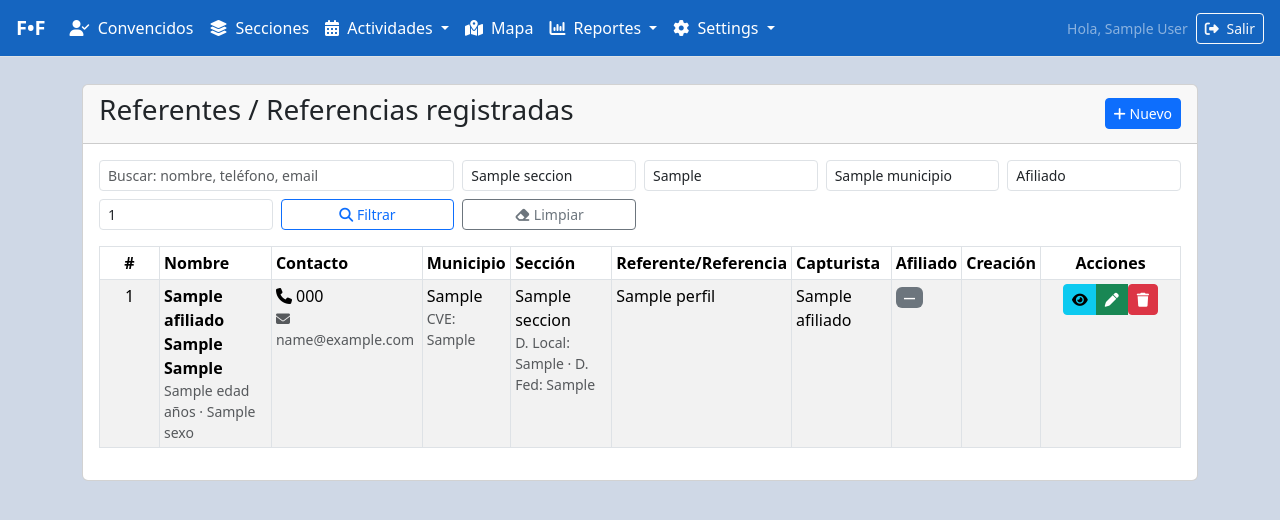
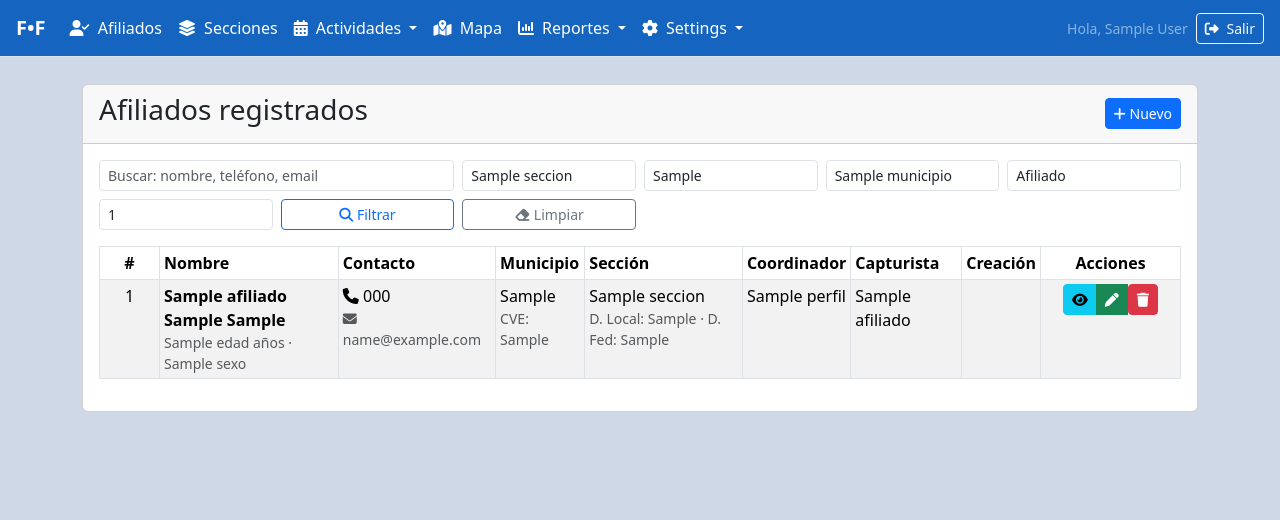
Before and after one commit to Nasakareal/federalista, a Laravel app: template resources/views/afiliados/index.blade.php in a window 1280 px wide. Shown: the top 520 px of the page. Run offline with Laravel 8, Linux system fonts and the light colour scheme; a user stored in the database is signed in; tables that the repository leaves empty hold one stand-in row (values such as "Sample post"); the template is opened without the code that fills it: most values are stand-ins (such as "Sample title", 1, 10 or a date in 2020); some libraries are stand-ins or nearby versions.

Commit message:
coordinador

```diff
--- a/resources/views/afiliados/create.blade.php
+++ b/resources/views/afiliados/create.blade.php
@@ -183,7 +183,7 @@
           </div>
 
           <div class="col-md-12">
-            <label class="form-label {{ $req('perfil') ? 'required' : '' }}">Referente</label>
+            <label class="form-label {{ $req('perfil') ? 'required' : '' }}">Coordinador</label>
             <textarea name="perfil" rows="2"
                       class="form-control @error('perfil') is-invalid @enderror"
                       {{ $req('perfil') ? 'required' : '' }}>{{ old('perfil') }}</textarea>
--- a/resources/views/afiliados/edit.blade.php
+++ b/resources/views/afiliados/edit.blade.php
@@ -197,7 +197,7 @@
           </div>
 
           <div class="col-md-12">
-            <label class="form-label {{ $req('perfil') ? 'required' : '' }}">Referente</label>
+            <label class="form-label {{ $req('perfil') ? 'required' : '' }}">Coordinador</label>
             <textarea name="perfil" rows="2"
                       class="form-control @error('perfil') is-invalid @enderror"
                       {{ $req('perfil') ? 'required' : '' }}>{{ old('perfil', $afiliado->perfil) }}</textarea>
--- a/resources/views/afiliados/index.blade.php
+++ b/resources/views/afiliados/index.blade.php
@@ -1,16 +1,16 @@
 @extends('layouts.app')
 
-@section('title','Referente/Referencia')
+@section('title','Afiliados')
 
 @section('content_header')
-  <h1 class="text-center w-100">Referente/Referencia</h1>
+  <h1 class="text-center w-100">Afiliados</h1>
 @endsection
 
 @section('content')
 <div class="container-xl">
   <div class="card card-outline card-primary">
     <div class="card-header d-flex justify-content-between align-items-center">
-      <h3 class="card-title">Referentes / Referencias registradas</h3>
+      <h3 class="card-title">Afiliados registrados</h3>
       @can('afiliados.crear')
       <div class="btn-group">
         <a href="{{ route('registro') }}" class="btn btn-primary btn-sm">
@@ -54,29 +54,6 @@
         </div>
       </form>
 
-      @php
-        // Clases por estatus (colores)
-        $cls = function($st){
-          $st = strtolower((string)$st);
-          return match($st){
-            'validado'   => 'badge bg-success',
-            'pendiente'  => 'badge bg-warning text-dark',
-            'descartado' => 'badge bg-danger',
-            default      => 'badge bg-secondary'
-          };
-        };
-
-        // Texto mostrado: Sí / No / Pendiente
-        $txt = function($st){
-          $st = strtolower((string)$st);
-          return match($st){
-            'validado'   => 'Sí',
-            'descartado' => 'No',
-            'pendiente'  => 'Pendiente',
-            default      => '—'
-          };
-        };
-      @endphp
 
       <table id="tblAfiliados" class="table table-striped table-bordered table-hover table-sm">
         <thead>
@@ -86,9 +63,8 @@
             <th>Contacto</th>
             <th>Municipio</th>
             <th>Sección</th>
-            <th>Referente/Referencia</th> {{-- NUEVA COLUMNA (mapea a perfil) --}}
+            <th>Coordinador</th>
             <th>Capturista</th>
-            <th>Afiliado</th>
             <th>Creación</th>
             <th class="text-center" style="width:140px">Acciones</th>
           </tr>
@@ -122,11 +98,9 @@
               </div>
             </td>
 
-            {{-- NUEVA CELDA: muestra el campo perfil como "Referente/Referencia" --}}
             <td>{{ $a->perfil ?? '—' }}</td>
 
             <td>{{ $a->capturista_nombre ?? optional($a->capturista)->name }}</td>
-            <td><span class="{{ $cls($a->estatus) }}">{{ $txt($a->estatus) }}</span></td>
             <td>{{ optional($a->created_at)->format('Y-m-d H:i') }}</td>
             <td class="text-center">
               <div class="btn-group">
--- a/resources/views/afiliados/show.blade.php
+++ b/resources/views/afiliados/show.blade.php
@@ -19,13 +19,11 @@
   $dLoc    = $seccionInfo->distrito_local   ?? $afiliado->distrito_local;
   $dFed    = $seccionInfo->distrito_federal ?? $afiliado->distrito_federal;
 
-  // ✅ INE (si ya vienen guardadas rutas tipo "afiliados/ine/xxx.jpg")
   $ineFrente  = $afiliado->ine_frente  ?? null;
   $ineReverso = $afiliado->ine_reverso ?? null;
 
   $ineUrl = function($path){
     if(!$path) return null;
-    // Si guardas en storage/app/public => asset('storage/...')
     return asset('storage/'.$path);
   };
 
@@ -85,7 +83,7 @@
                 @if($afiliado->sexo) · {{ $afiliado->sexo }} @endif
               </dd>
 
-              <dt class="col-sm-4">Perfil</dt>
+              <dt class="col-sm-4">Afiliado</dt>
               <dd class="col-sm-8">{{ $afiliado->perfil ?: '—' }}</dd>
 
               <dt class="col-sm-4">Observaciones</dt>
--- a/resources/views/layouts/app.blade.php
+++ b/resources/views/layouts/app.blade.php
@@ -123,7 +123,7 @@
           @can('afiliados.ver')
           <li class="nav-item">
             <a class="nav-link {{ is_active(['afiliados.*','registro']) }}" href="{{ route('afiliados.index') }}">
-              <i class="fa-solid fa-user-check me-1"></i> Convencidos
+              <i class="fa-solid fa-user-check me-1"></i> Afiliados
             </a>
           </li>
           @endcan
```
